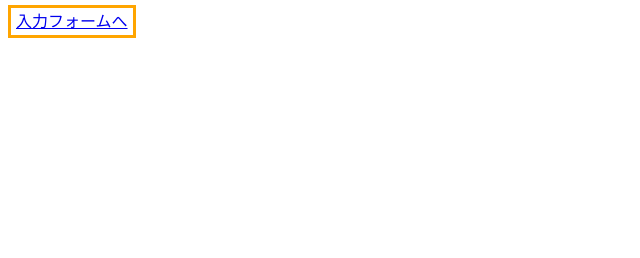
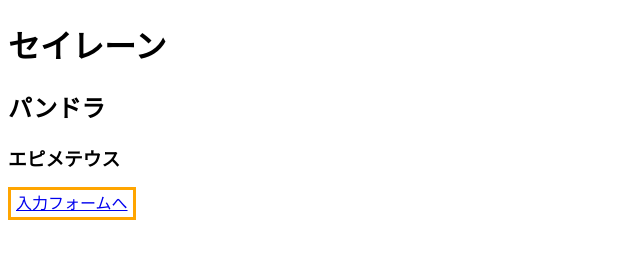
Before and after one commit to masakan590/conflict-test, a plain HTML site: page index.html in a window 1280 px wide. Shown: the whole page, without its empty margins (0-640 px from the left). Drawn offline with Linux system fonts and the light colour scheme.

Commit message:
ギリシャ神話

```diff
--- a/index.html
+++ b/index.html
@@ -12,6 +12,9 @@
 
 
 		<body>
+			<h1>セイレーン</h1>
+			<h2>パンドラ</h2>
+			<h3>エピメテウス</h3>
 			<a href ="form.html" style="border: solid orange 3px;">入力フォームへ</a>
 		</body>
 
```
